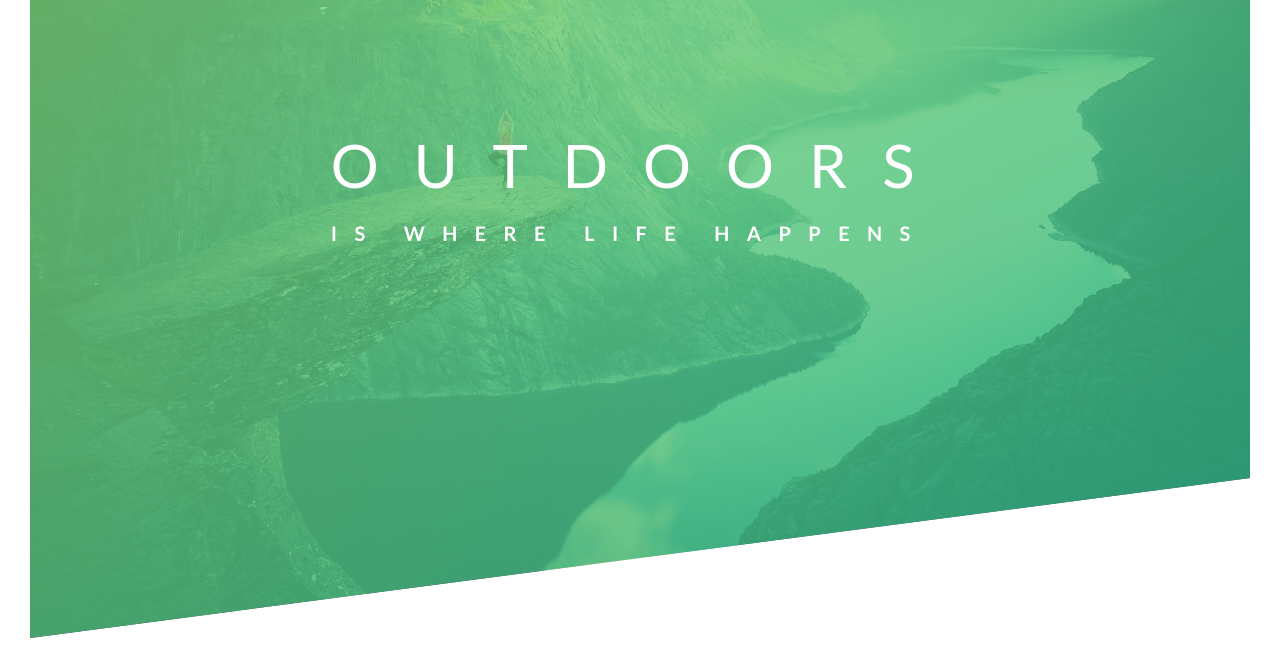
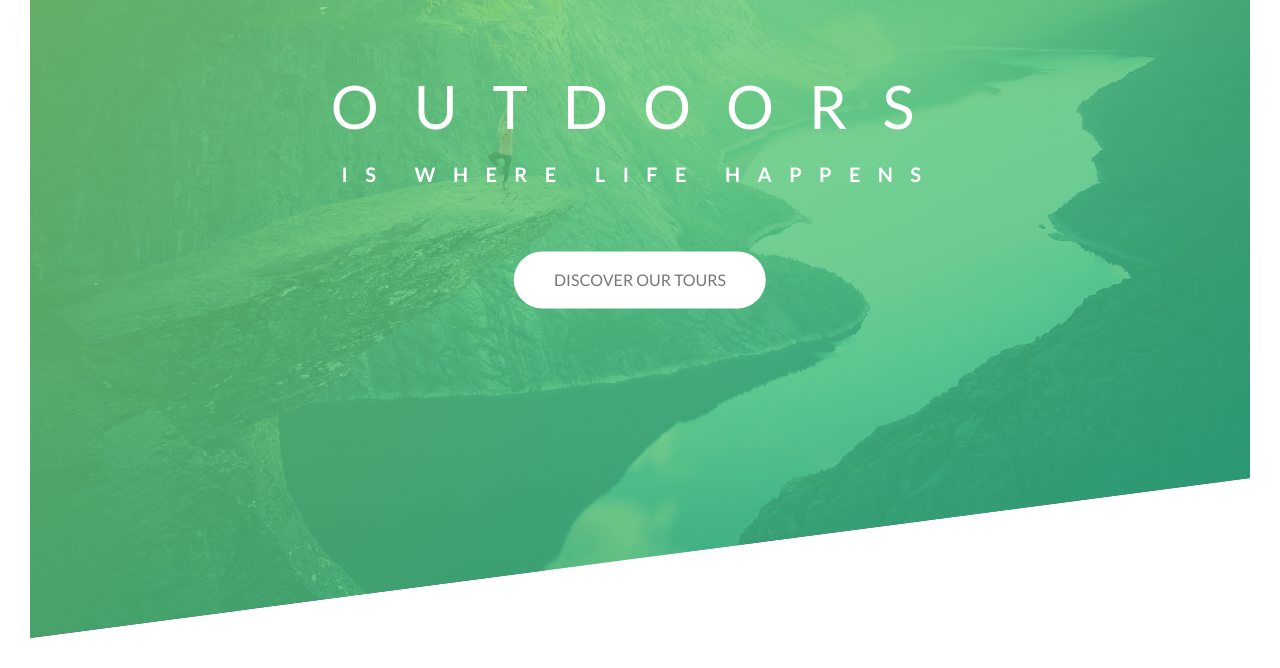
Before and after one commit to Gustavonn07/JonasSchmedtmann-CSS-Sass, a plain HTML site: page Unidade01/index.html in a window 1280 px wide. Shown: the part 152-820 px from the top of the page. Drawn offline with Linux system fonts and the light colour scheme.

Commit message:
finalizei a 4 aula

```diff
--- a/Unidade01/index.html
+++ b/Unidade01/index.html
@@ -18,6 +18,8 @@
                 <span class="heading-primary-main">Outdoors</span>
                 <span class="heading-primary-sub">is where life happens</span>
             </h1>
+
+            <a href="#" class="btn btn-white">Discover our tours</a>
         </div>
     </header>
 
--- a/Unidade01/style.css
+++ b/Unidade01/style.css
@@ -53,14 +53,15 @@ body {
     left: 50%;
     top: 40%;
     transform: translate(-50%, -50%);
+    text-align: center;
 }
 
 
 .heading-primary {
     color: #fff;
     text-transform: uppercase;
-
     backface-visibility: hidden;
+    margin-bottom: 60px;
 }
 
 .heading-primary-main {
@@ -113,3 +114,33 @@ body {
         transform: translateX(0);
     }
 }
+
+/* Aula 04 e 05*/
+.btn:link,
+.btn:visited {
+    text-transform: uppercase;
+    text-decoration: none;
+    padding: 15px 40px;
+    /* Melhor para usar já que o botão não fica com width: 100% */
+    /* Diferente do block */
+    display: inline-block;
+    border-radius: 100px;
+    transition: all 0.2s;
+}
+
+/* Usa um efeito de clicado como se fosse na vida real com :hover e :active */
+/* Diminui a sombra para da um efeito melhor */
+.btn:hover{
+    transform: translateY(-3px);
+    box-shadow: 0 10px 20px rgb(0, 0, 0, 0.2);
+}
+
+.btn:active {
+    transform: translateY(-1px);
+    box-shadow: 0 5px 10px rgb(0, 0, 0, 0.2);
+}
+
+.btn-white {
+    background-color: #fff;
+    color: #777;
+}
```
